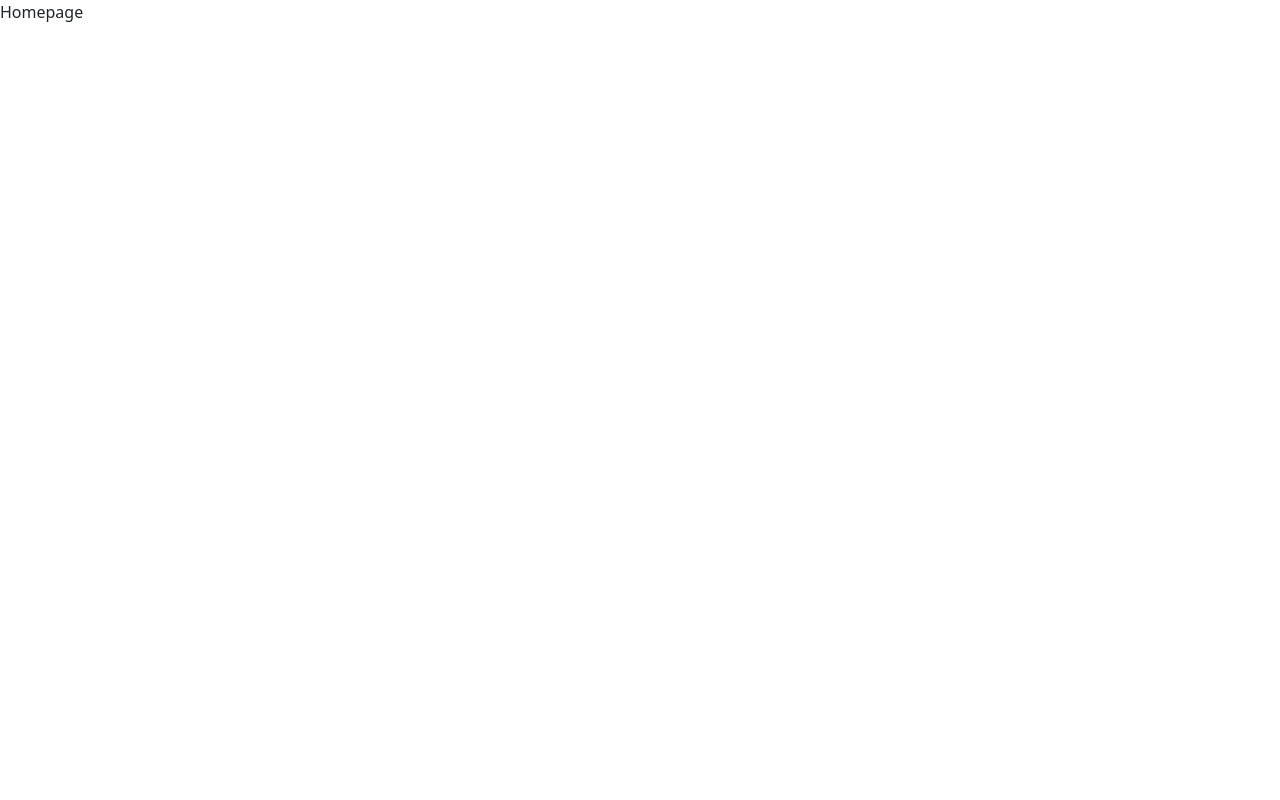
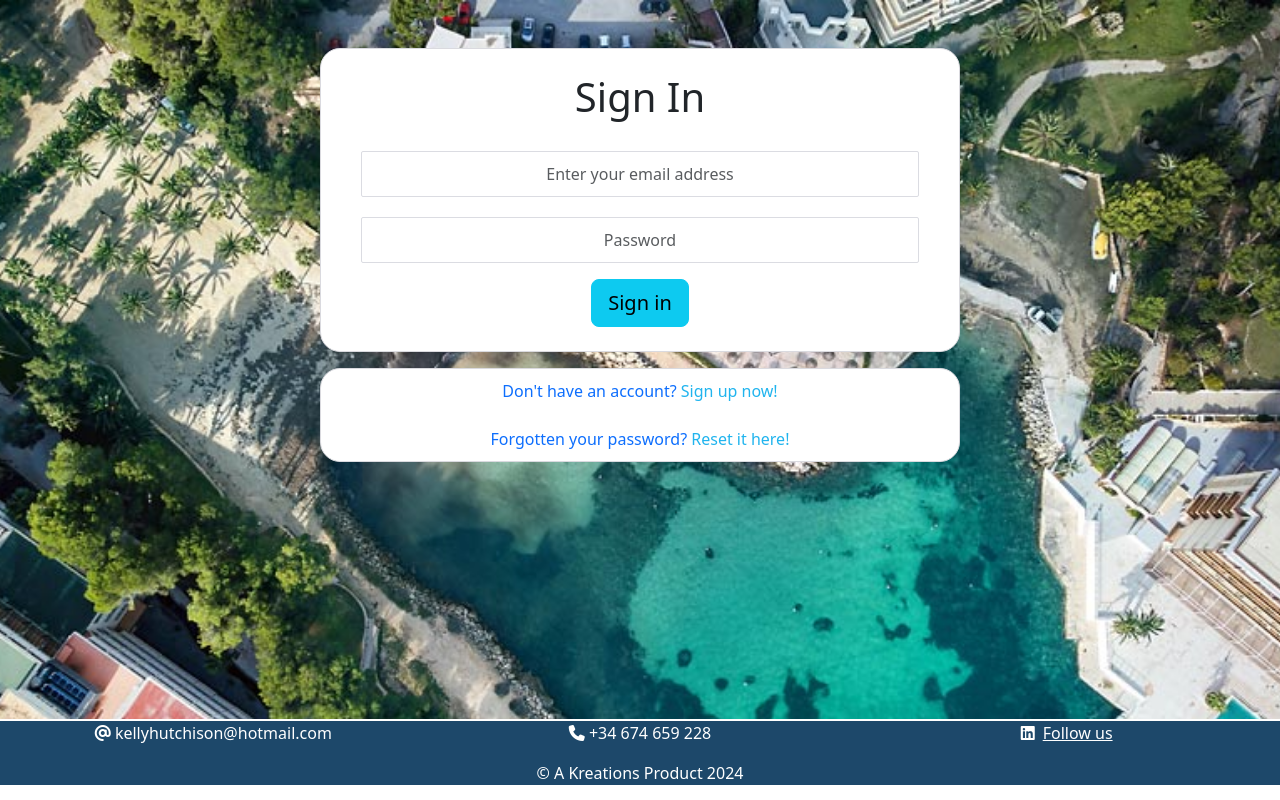
Before and after one commit to quiltingcode/hutchison-holidays-react, a React (Create React App) app: page / in a window 1280 px wide. Built offline with nearby package versions, Linux system fonts and the light colour scheme.

Commit message:
Add homepage and signin form

```diff
--- a/src/App.js
+++ b/src/App.js
@@ -5,12 +5,16 @@ import {
 import './App.css';
 import 'bootstrap/dist/css/bootstrap.min.css';
 import Homepage from './pages/home/Homepage';
+import Footer from './components/footer/Footer';
 
 function App() {
   return (
-    <Routes>
-      <Route path="/" element={<Homepage />} />
-    </Routes>
+    <>
+      <Routes>
+        <Route path="/" element={<Homepage />} />
+      </Routes>
+      <Footer />
+    </>
   );
 }
 
--- /dev/null
+++ b/src/components/footer/Footer.jsx
@@ -0,0 +1,45 @@
+import Container from 'react-bootstrap/Container';
+import Row from 'react-bootstrap/Row';
+import Col from 'react-bootstrap/Col';
+import { Outlet } from 'react-router-dom';
+import styles from './footer.module.scss';
+
+const Footer = () => {
+    return (
+      <>
+      <Container fluid className={styles.Footer}>
+        <Row>
+          <Col lg={4} className={styles.FooterContacts}>
+            <p>
+              <i className="fa-solid fa-at"></i> kellyhutchison@hotmail.com
+            </p>
+          </Col>
+          <Col lg={4} className={styles.FooterContacts}>
+            <p>
+              <i className="fa-solid fa-phone"></i> +34 674 659 228
+            </p>
+          </Col>
+          <Col lg={4}>
+            <a
+              href="https://es.linkedin.com/"
+              target='_blank'
+              rel="noopener"
+              aria-label='Link to Linkedin company page'
+            >
+              <i className="fa-brands fa-linkedin me-2" />
+               Follow us
+            </a>
+          </Col>
+        </Row>
+        <Row>
+          <Col lg={12}>
+            <span>&copy; </span>A Kreations Product 2024
+          </Col>
+        </Row>
+      </Container>
+      <Outlet />
+      </>
+    );
+}
+
+export default Footer
--- /dev/null
+++ b/src/components/footer/footer.module.scss
@@ -0,0 +1,20 @@
+.Footer {
+    bottom: 0;
+    position: relative;
+    left: 0;
+    width: 100%;
+    background-color: #1d486a;
+    color: white;
+    text-align: center;
+    margin-top: 2px;
+
+    a {
+        color: #fff;
+    }
+}
+
+@media (max-width: 992px) {
+    .FooterContacts {
+      display: none;
+    }
+  }
--- a/src/pages/home/Homepage.jsx
+++ b/src/pages/home/Homepage.jsx
@@ -1,9 +1,128 @@
-import React from 'react'
+import React, { useState } from "react";
+import { Link } from "react-router-dom";
+import axios from "axios";
+import { useNavigate } from "react-router-dom";
 
-const Homepage = () => {
-  return (
-    <div>Homepage</div>
-  )
+
+import styles from './signin.module.scss';
+
+import Form from "react-bootstrap/Form";
+import Alert from "react-bootstrap/Alert";
+import Button from "react-bootstrap/Button";
+import Col from "react-bootstrap/Col";
+import Row from "react-bootstrap/Row";
+import Container from "react-bootstrap/Container";
+
+
+
+const SignInForm = () => {
+
+
+    const navigateTo = useNavigate();
+
+
+    const [signInData, setSignInData] = useState({
+      email: '',
+      password: '',
+    });
+
+    const {email, password} = signInData;
+    const [errors, setErrors] = useState({});
+
+    const handleChange = (e) => {
+      setSignInData({
+        ...signInData,
+        [e.target.name]: e.target.value,
+      });
+    };
+
+    const handleSubmit = async (event) => {
+      event.preventDefault();
+      try {
+        const { data } = await axios.post('api/auth/login', signInData);
+
+
+      } catch (err) {
+        setErrors(err.response?.data)
+        console.log(err.response?.data)
+      }
+    };
+
+    return (
+      <Row className={`${styles.Row}`}>
+        <Col className="my-5">
+          <Container className={`${styles.Content} p-4 `}>
+            <h3 className={styles.Header}>Sign In</h3>
+            <Form onSubmit={handleSubmit} className="mx-3">
+              <Form.Group controlId="email">
+                <Form.Control
+                  className={`${styles.Input}`}
+                  type="email"
+                  name="email"
+                  placeholder="Enter your email address"
+                  value={email}
+                  onChange={handleChange}
+                />
+              </Form.Group>
+              {errors?.email?.map((message, idx) => (
+                <Alert variant="warning" key={idx} className="mt-3">
+                  {message}
+                </Alert>
+              ))}
+
+              <Form.Group controlId="Enter your password">
+                {/* <Form.Label className="text-center mt-3">Password</Form.Label> */}
+                <Form.Control
+                  className={`${styles.Input}`}
+                  type="password"
+                  name="password"
+                  placeholder="Password"
+                  value={password}
+                  onChange={handleChange}
+                />
+              </Form.Group>
+              {errors?.password?.map((message, idx) => (
+                <Alert variant="warning" key={idx} className="mt-3">
+                  {message}
+                </Alert>
+              ))}
+
+              <div className="text-center">
+                <Button
+                  type="submit"
+                  className={`mt-3 btn text-center ${styles.LoginButton}`}
+                  size="lg"
+                  variant="info"
+                  id="LoginButton"
+                >
+                  Sign in
+                </Button>
+                {errors?.non_field_errors?.map((message, idx) => (
+                  <Alert variant="warning" key={idx} className="mt-3">
+                    {message}
+                  </Alert>
+                ))}
+                {errors?.message && (
+                  <Alert variant="warning" className="mt-3">{errors?.message}</Alert>
+                )}
+              </div>
+            </Form>
+          </Container>
+
+          <Container className={`mt-3 ${styles.Content}`}>
+            <Link className={`${styles.Link}`} to="/signup">
+              Don't have an account? <span>Sign up now!</span>
+            </Link>
+            <br></br>
+            <div className="text-right">
+              <Link className={`${styles.Link}`} to="/signin/forgotpassword">
+              Forgotten your password? <span>Reset it here!</span>
+            </Link>
+            </div>
+          </Container>
+        </Col>
+      </Row>
+    );
 }
 
-export default Homepage
+export default SignInForm
--- /dev/null
+++ b/src/pages/home/signin.module.scss
@@ -0,0 +1,49 @@
+.Content {
+    background-color: #ffffff;
+    padding: 10px;
+    border-radius: 20px;
+    border: 1px solid #dadadf;
+    max-width: 50% !important;
+  }
+
+.Row {
+    height: calc(100vh - 81px);
+    background-image: url(../../assets/images/cala-vinyes-mallorca.jpg);
+    background-size: cover;
+    background-repeat: no-repeat;
+}
+
+.Header {
+    text-align: center;
+    font-size: 2.5rem;
+    margin-bottom: 30px;
+}
+
+.Input {
+    background: #ffffff;
+    border: 1px solid #dbdce2;
+    box-sizing: border-box;
+    border-radius: 2px;
+    text-align: center;
+    padding: 10px;
+    margin-top: 20px;
+    font-size: 1rem;
+}
+
+.Link {
+    text-decoration: none;
+    text-align: center;
+    display: block;
+    margin: auto;
+  }
+
+.Link span {
+color: #20b4ee;
+}
+
+/* for mobile screen size from 576px wide and down */
+@media screen and (max-width: 576px) {
+    .Content {
+       max-width: 95% !important;
+    }
+  }
```
Also changed, not shown: src/pages/home/SigninForm.jsx (added, +99 -0 lines), src/pages/home/home.module.scss (added, +41 -0 lines), src/assets/images/cala-vinyes-mallorca.jpg (added).
